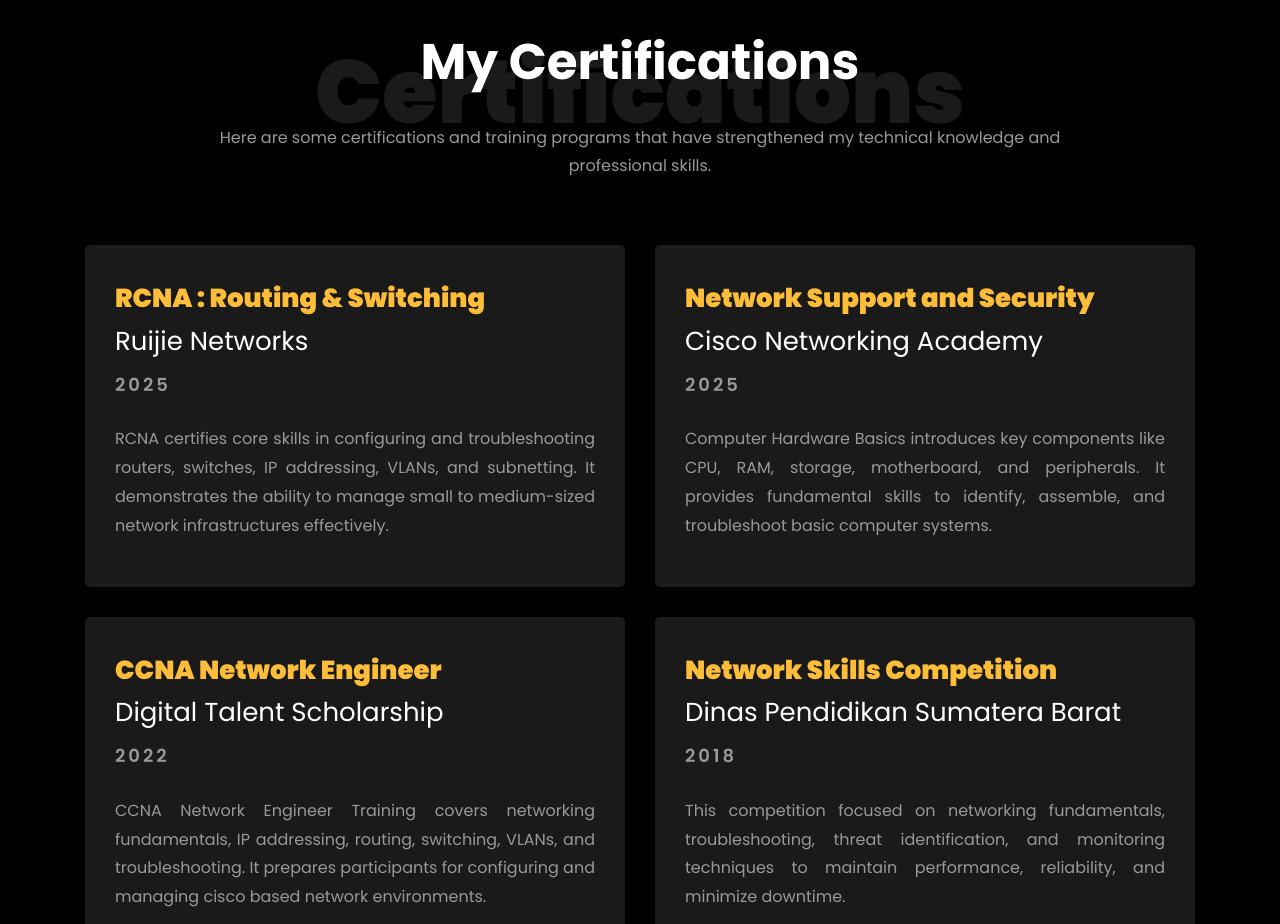
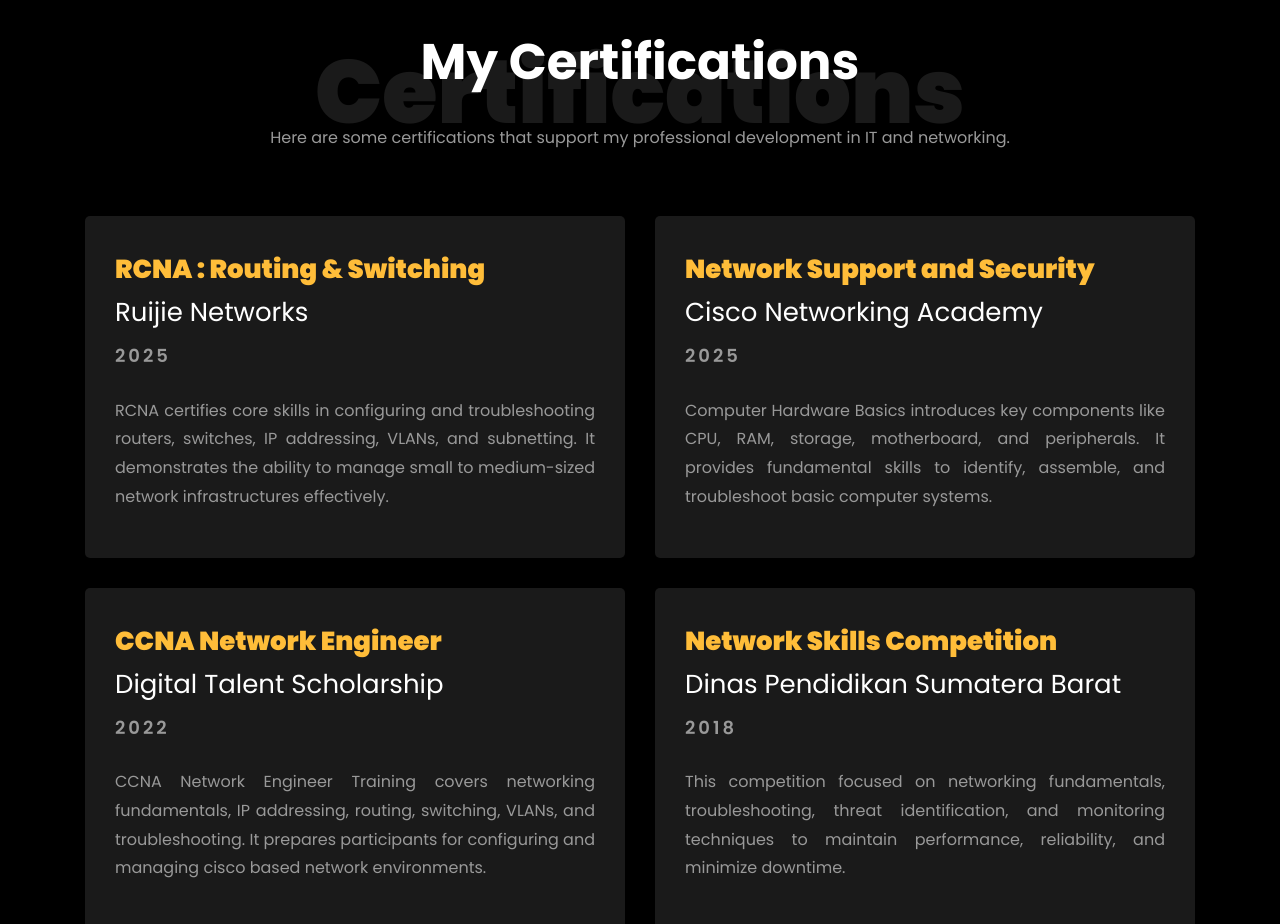
Before and after one commit to wuputra/My-Portfolio, a plain HTML site: page index.html in a window 1280 px wide. Shown: the part 2360-3284 px from the top of the page. Drawn offline with Linux system fonts and the light colour scheme.

Commit message:
Update index.html

```diff
--- a/index.html
+++ b/index.html
@@ -362,7 +362,7 @@
             <h1 class="big big-2">Certifications</h1>
             <h2 class="mb-4">My Certifications</h2>
             <p>
-              Here are some certifications and training programs that have strengthened my technical knowledge and professional skills.
+             Here are some certifications that support my professional development in IT and networking.
             </p>
           </div>
         </div>
```
